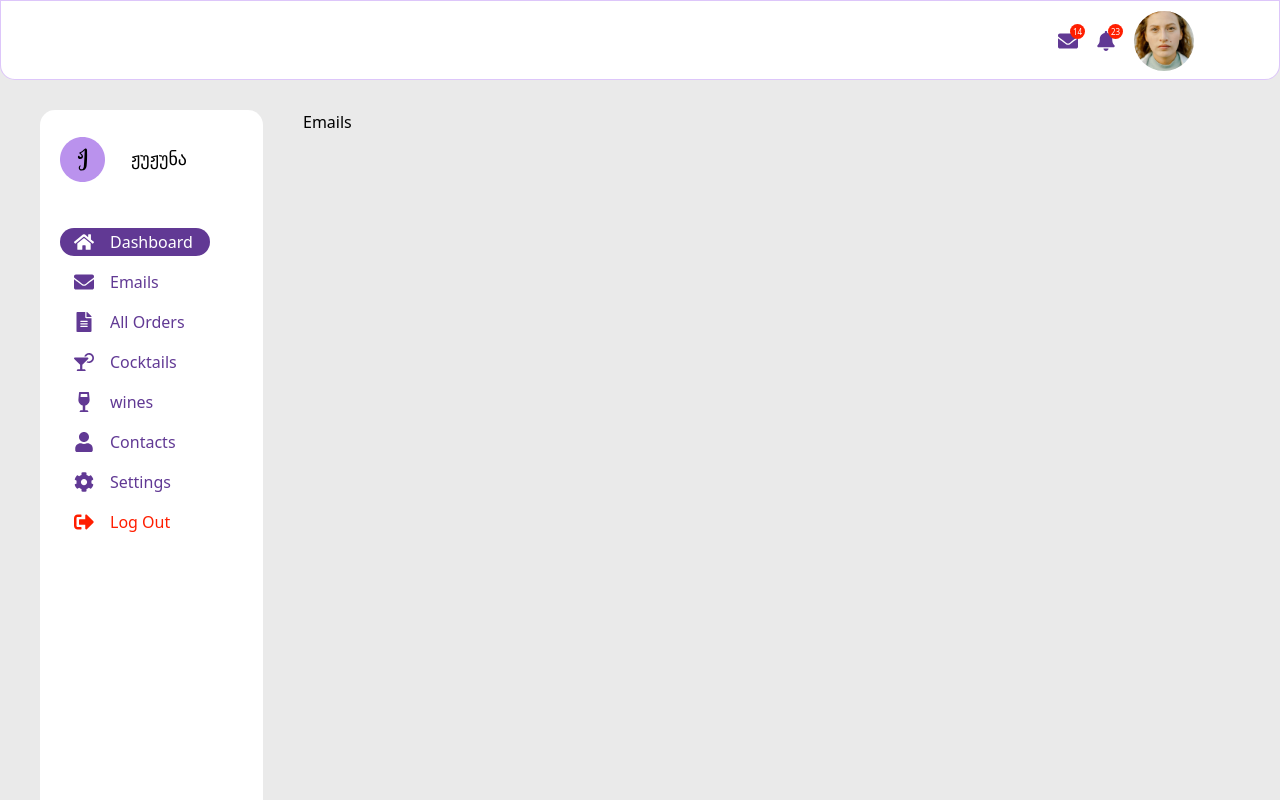
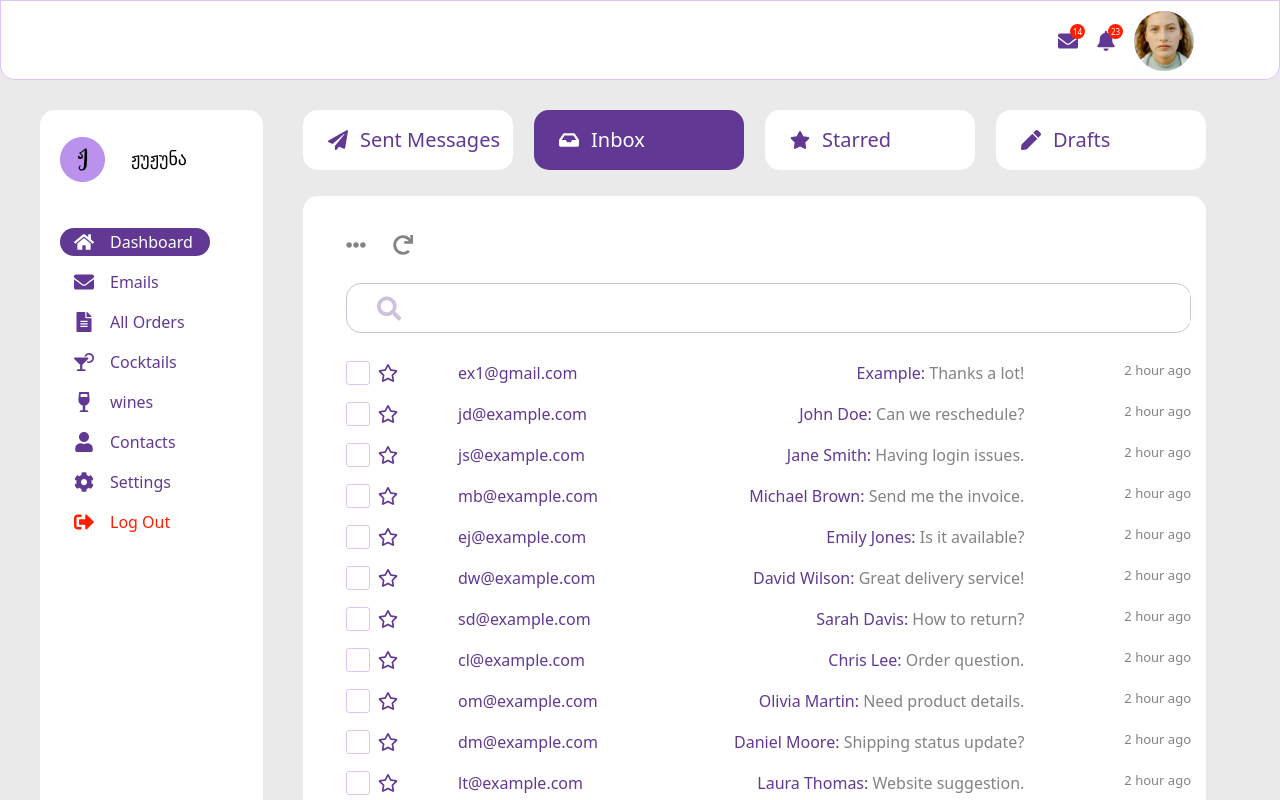
Before and after one commit to linesquad/jujuna-admin, a React (Vite) app: page /emails in a window 1280 px wide. Shown: the top 800 px of the page. Built offline with nearby package versions, Linux system fonts and the light colour scheme.

Commit message:
feat: add email inbox section in project

```diff
--- /dev/null
+++ b/src/components/emailsComponents/EmailsNavigation.jsx
@@ -0,0 +1,34 @@
+import OneEmailFolderTitle from "./OneEmailFolderTitle";
+import { FaPaperPlane } from "react-icons/fa";
+import { FaInbox } from "react-icons/fa";
+import { FaStar } from "react-icons/fa";
+import { FaPen } from "react-icons/fa";
+
+function EmailsNavigation() {
+  return (
+    <div className="flex items-center gap-[21px]">
+      <OneEmailFolderTitle
+        icon={<FaPaperPlane color="#613994" size={20} />}
+        name="Sent Messages"
+        active={false}
+      />
+      <OneEmailFolderTitle
+        icon={<FaInbox color="#fff" size={20} />}
+        name="Inbox"
+        active={true}
+      />
+      <OneEmailFolderTitle
+        icon={<FaStar color="#613994" size={20} />}
+        name="Starred"
+        active={false}
+      />
+      <OneEmailFolderTitle
+        icon={<FaPen color="#613994" size={20} />}
+        name="Drafts"
+        active={false}
+      />
+    </div>
+  );
+}
+
+export default EmailsNavigation;
--- a/src/components/emailsComponents/Example.jsx
+++ /dev/null
@@ -1 +0,0 @@
-// this is for emails components folder. you can delete this file
--- /dev/null
+++ b/src/components/emailsComponents/OneEmailFolderTitle.jsx
@@ -0,0 +1,16 @@
+function OneEmailFolderTitle({ icon, name, active }) {
+  return (
+    <div
+      className={`w-[210px] h-[60px] rounded-[15px] ${
+        active ? "bg-[#613994]" : "bg-[#fff]"
+      }  pl-[25px] py-[9px] flex items-center gap-[12px]`}
+    >
+      {icon}
+      <p className={`text-[20px] ${active ? "text-[#fff]" : "text-[#613994]"}`}>
+        {name}
+      </p>
+    </div>
+  );
+}
+
+export default OneEmailFolderTitle;
--- /dev/null
+++ b/src/components/emailsComponents/inboxComponents/EmailInbox.jsx
@@ -0,0 +1,118 @@
+import { FaEllipsisH } from "react-icons/fa";
+import { FaRedo } from "react-icons/fa";
+import { FaSearch } from "react-icons/fa";
+import SingleInbox from "./SingleInbox";
+import { useState } from "react";
+
+const inboxes = [
+  {
+    email: "ex1@gmail.com",
+    name: "Example",
+    message: "Thanks a lot!",
+    time: "2 hours ago",
+  },
+  {
+    email: "jd@example.com",
+    name: "John Doe",
+    message: "Can we reschedule?",
+    time: "30 minutes ago",
+  },
+  {
+    email: "js@example.com",
+    name: "Jane Smith",
+    message: "Having login issues.",
+    time: "1 hour ago",
+  },
+  {
+    email: "mb@example.com",
+    name: "Michael Brown",
+    message: "Send me the invoice.",
+    time: "3 hours ago",
+  },
+  {
+    email: "ej@example.com",
+    name: "Emily Jones",
+    message: "Is it available?",
+    time: "45 minutes ago",
+  },
+  {
+    email: "dw@example.com",
+    name: "David Wilson",
+    message: "Great delivery service!",
+    time: "2 days ago",
+  },
+  {
+    email: "sd@example.com",
+    name: "Sarah Davis",
+    message: "How to return?",
+    time: "4 hours ago",
+  },
+  {
+    email: "cl@example.com",
+    name: "Chris Lee",
+    message: "Order question.",
+    time: "15 minutes ago",
+  },
+  {
+    email: "om@example.com",
+    name: "Olivia Martin",
+    message: "Need product details.",
+    time: "3 hours ago",
+  },
+  {
+    email: "dm@example.com",
+    name: "Daniel Moore",
+    message: "Shipping status update?",
+    time: "1 day ago",
+  },
+  {
+    email: "lt@example.com",
+    name: "Laura Thomas",
+    message: "Website suggestion.",
+    time: "5 hours ago",
+  },
+  {
+    email: "jj@example.com",
+    name: "James Jackson",
+    message: "Great support, thanks!",
+    time: "1 hour ago",
+  },
+];
+
+function EmailInbox() {
+  const [searchInbox, setSearchInbox] = useState("");
+
+  const filteredInbox = inboxes.filter(
+    (inbox) =>
+      inbox.name.toLowerCase().includes(searchInbox.toLowerCase()) ||
+      inbox.email.toLowerCase().includes(searchInbox.toLowerCase()) ||
+      inbox.message.toLowerCase().includes(searchInbox.toLowerCase())
+  );
+
+  return (
+    <div className="w-full bg-[#fff] pt-[39px] pl-[43px] pr-[15px] pb-[143px] mt-[26px] rounded-[15px]">
+      <div className="flex items-center gap-[27px]">
+        <FaEllipsisH size={20} color="#848282" />
+        <FaRedo size={20} color="#848282" />
+      </div>
+
+      <div className="w-full h-[50px] flex items-center rounded-[15px] border-[1px] border-[#CCC2DC] pl-[30px] mt-[28px]">
+        <FaSearch size={25} color="#CCC2DC" />
+        <input
+          type="text"
+          className="h-[30px] pl-[15px] border-none outline-none w-full"
+          value={searchInbox}
+          onChange={(e) => setSearchInbox(e.target.value)}
+        />
+      </div>
+
+      <div className="mt-[28px] flex flex-col gap-[17px]">
+        {filteredInbox.map((item, index) => {
+          return <SingleInbox key={index} item={item} />;
+        })}
+      </div>
+    </div>
+  );
+}
+
+export default EmailInbox;
--- /dev/null
+++ b/src/components/emailsComponents/inboxComponents/SingleInbox.jsx
@@ -0,0 +1,50 @@
+import { useState } from "react";
+import { FaCheck } from "react-icons/fa";
+import { FaRegStar } from "react-icons/fa";
+import { FaStar } from "react-icons/fa";
+
+function SingleInbox({ item }) {
+  const [isChecked, setIsChecked] = useState(false);
+  const [isStared, setIsStared] = useState(false);
+  return (
+    <div className="flex justify-between">
+      <div className="flex items-center gap-[60px]">
+        <div className="flex items-center gap-[8px]">
+          <div
+            className="w-[24px] h-[24px] rounded-[3px] border-[1px] border-[#BB8DF580] flex items-center justify-center cursor-pointer"
+            onClick={() => setIsChecked((check) => !check)}
+          >
+            {isChecked && <FaCheck color="#613994" />}
+          </div>
+          {!isStared ? (
+            <FaRegStar
+              size={20}
+              color="#613994"
+              onClick={() => setIsStared(true)}
+              cursor="pointer"
+            />
+          ) : (
+            <FaStar
+              size={20}
+              color="#613994"
+              onClick={() => setIsStared(false)}
+              cursor="pointer"
+            />
+          )}
+        </div>
+
+        <p className="text-[16px] text-[#613994]">{item.email}</p>
+      </div>
+
+      <div className="flex gap-[100px]">
+        <p className="text-[16px] text-[#848282]">
+          <span className="text-[16px] text-[#613994]">{item.name}: </span>
+          {item.message}
+        </p>
+        <p className="text-[13px] text-[#848282]">2 hour ago</p>
+      </div>
+    </div>
+  );
+}
+
+export default SingleInbox;
--- a/src/pages/Emails.jsx
+++ b/src/pages/Emails.jsx
@@ -1,5 +1,13 @@
+import EmailsNavigation from "../components/emailsComponents/EmailsNavigation";
+import EmailInbox from "../components/emailsComponents/inboxComponents/EmailInbox";
+
 function Emails() {
-  return <div>Emails</div>;
+  return (
+    <div>
+      <EmailsNavigation />
+      <EmailInbox />
+    </div>
+  );
 }
 
 export default Emails;
```
Also changed, not shown: eslint.config.js (+18 -17 lines).
